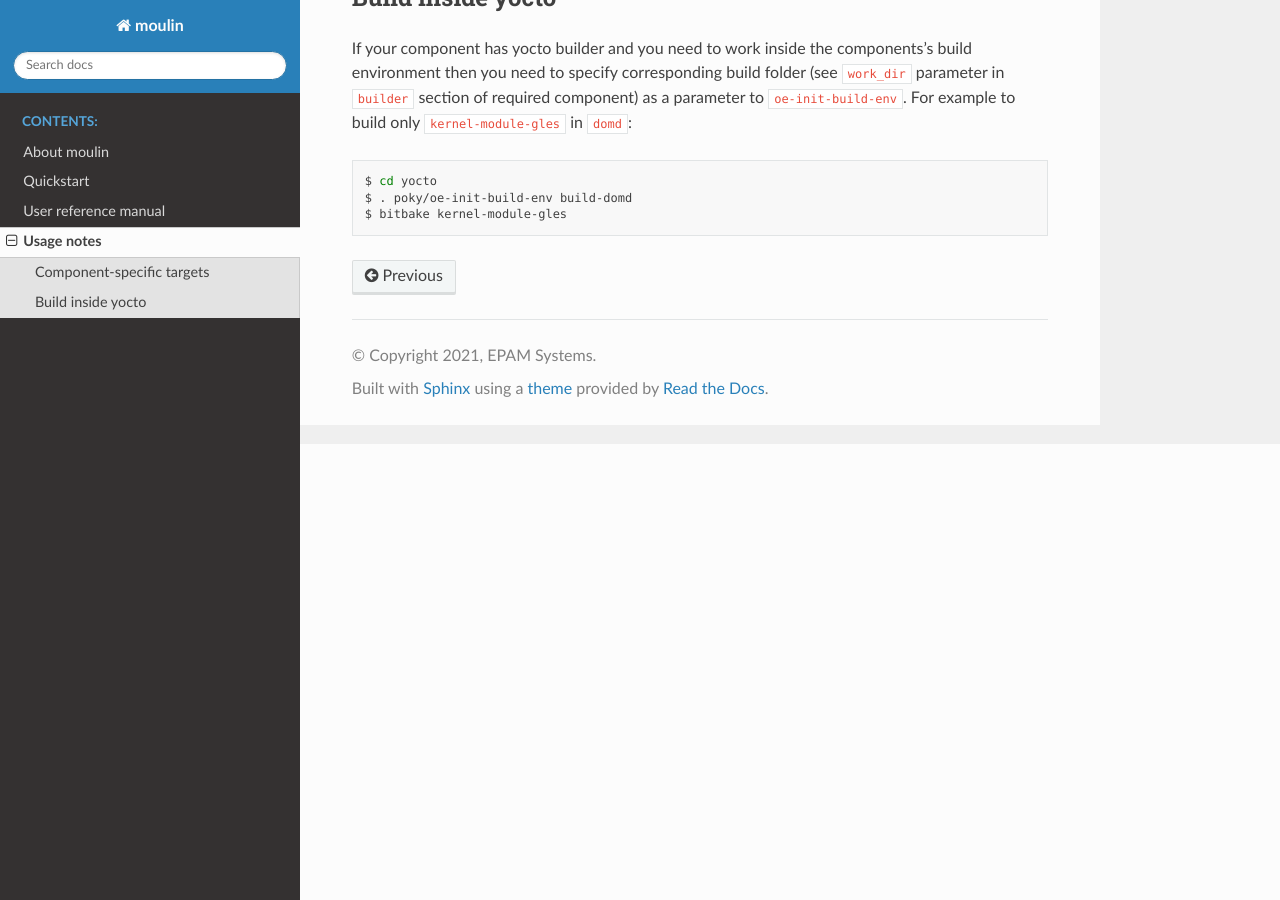
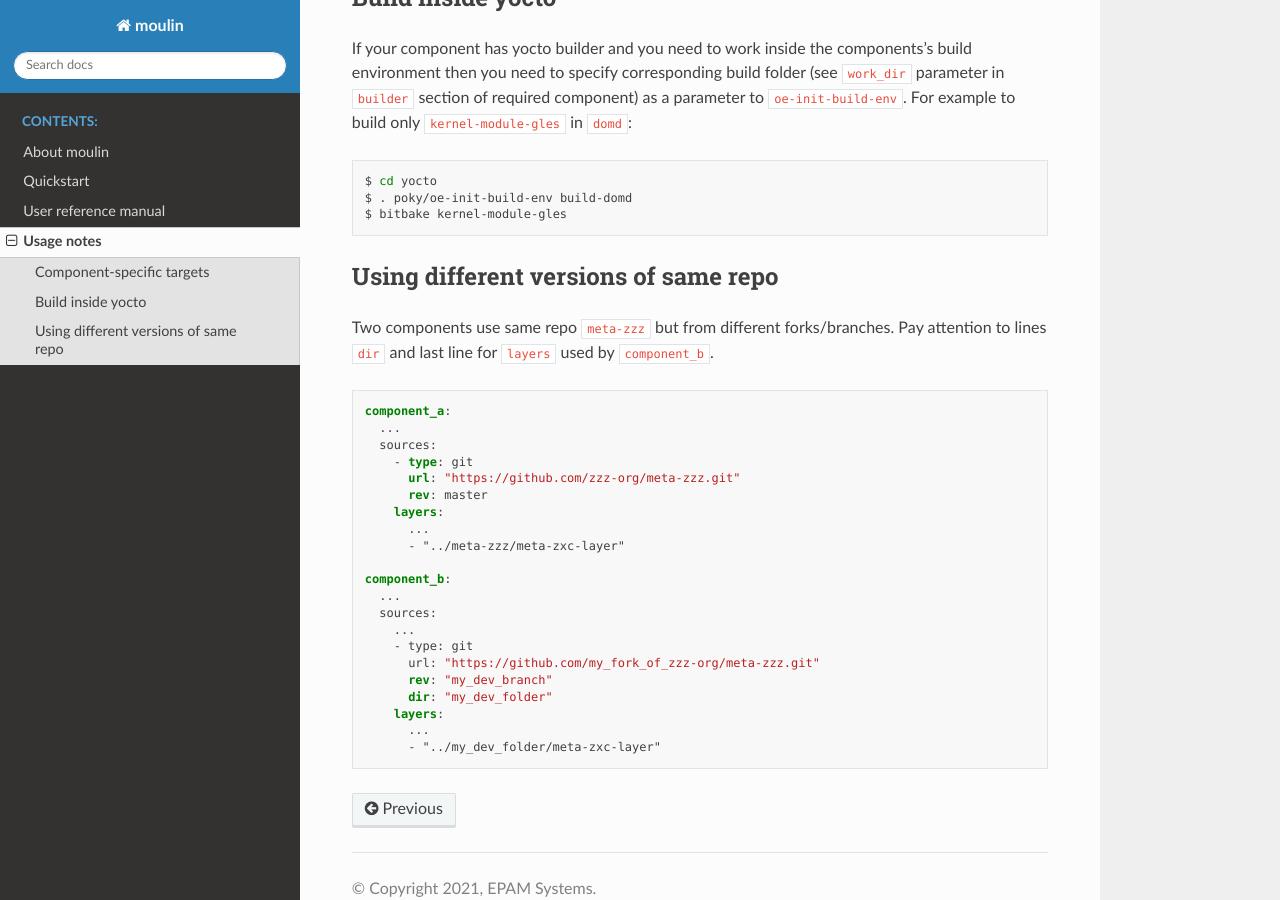
Before and after one commit to xen-troops/moulin, a Sphinx documentation site: the page built from docs/usage-notes.rst, in a window 1280 px wide and 900 px high, scrolled down 456 px. Built offline with Sphinx 7.4.7 and the Read the Docs theme 2.0.0, drawn with Linux system fonts in a browser that asks for light colours.

Commit message:
doc: Add example of using different versions of same repo
Signed-off-by: Ruslan Shymkevych <ruslan_shymkevych@epam.com>

```diff
--- a/docs/usage-notes.rst
+++ b/docs/usage-notes.rst
@@ -28,3 +28,33 @@ For example to build only :code:`kernel-module-gles` in :code:`domd`:
   $ cd yocto
   $ . poky/oe-init-build-env build-domd
   $ bitbake kernel-module-gles
+
+Using different versions of same repo
+-------------------------------------
+
+Two components use same repo :code:`meta-zzz` but from different forks/branches.
+Pay attention to lines :code:`dir` and last line for :code:`layers` used by :code:`component_b`.
+
+.. code-block:: yaml
+
+  component_a:
+    ...
+    sources:
+      - type: git
+        url: "https://github.com/zzz-org/meta-zzz.git"
+        rev: master
+      layers:
+        ...
+        - "../meta-zzz/meta-zxc-layer"
+
+  component_b:
+    ...
+    sources:
+      ...
+      - type: git
+        url: "https://github.com/my_fork_of_zzz-org/meta-zzz.git"
+        rev: "my_dev_branch"
+        dir: "my_dev_folder"
+      layers:
+        ...
+        - "../my_dev_folder/meta-zxc-layer"
```
